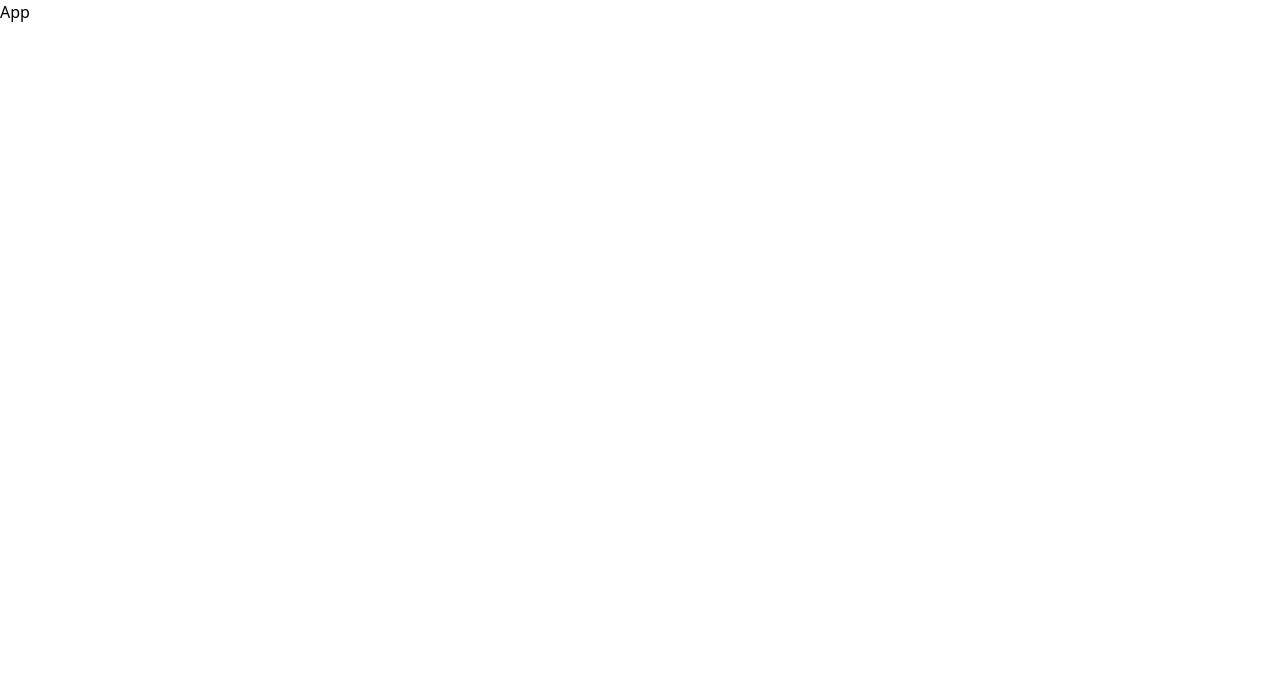
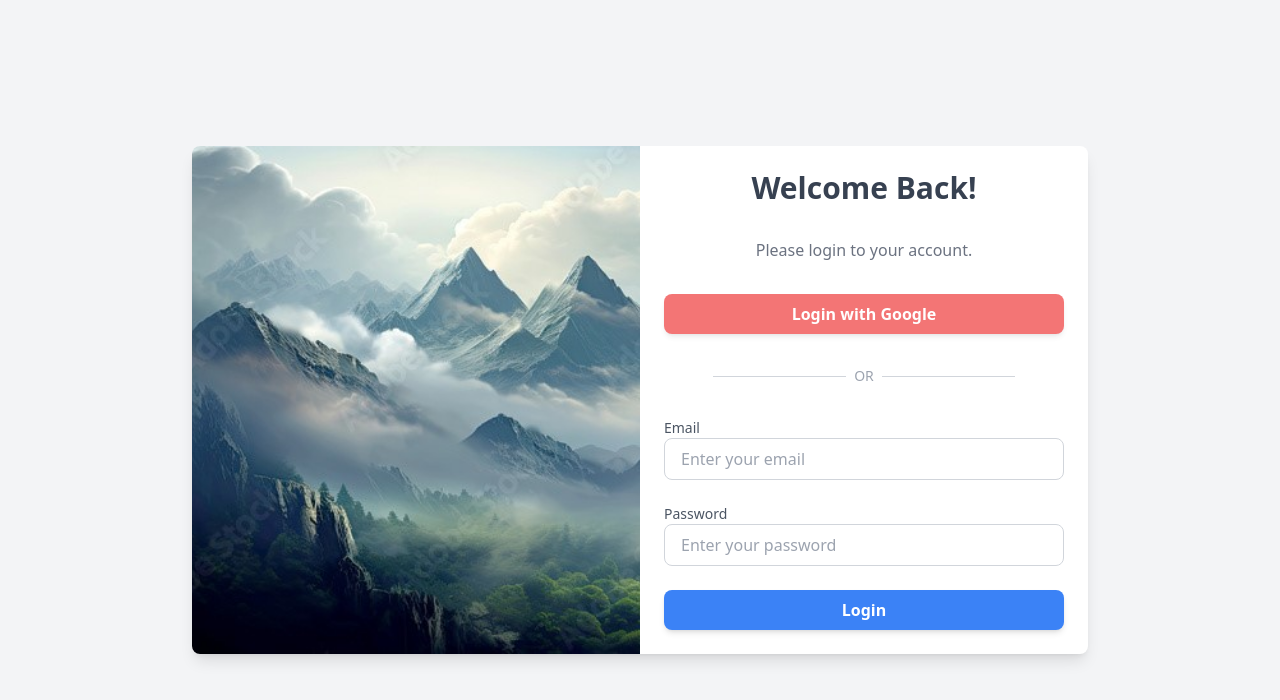
Before and after one commit to Milap-Magar/milexia, a React (Vite) app: page / in a window 1280 px wide. Shown: the top 700 px of the page. Built offline with nearby package versions, Linux system fonts and the light colour scheme.

Commit message:
Login page done

```diff
--- /dev/null
+++ b/Secret/secret1.json
@@ -0,0 +1 @@
+{"web":{"client_id":"64214765277-klmuuckqrks29b6uv7rsb5t97amjrm96.apps.googleusercontent.com","project_id":"chat-mi-13b22","auth_uri":"https://accounts.google.com/o/oauth2/auth","token_uri":"https://oauth2.googleapis.com/token","auth_provider_x509_cert_url":"https://www.googleapis.com/oauth2/v1/certs","client_secret":"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","redirect_uris":["http://localhost:5173/success","http://localhost:5173/failure"],"javascript_origins":["http://localhost:5173"]}}
--- a/package.json
+++ b/package.json
@@ -14,7 +14,8 @@
     "appwrite": "^16.0.2",
     "axios": "^1.7.7",
     "react": "^18.3.1",
-    "react-dom": "^18.3.1"
+    "react-dom": "^18.3.1",
+    "react-router-dom": "^6.27.0"
   },
   "devDependencies": {
     "@eslint/js": "^9.13.0",
--- a/src/App.tsx
+++ b/src/App.tsx
@@ -1,8 +1,18 @@
+import { Failure, Login, Success } from "./pages";
+import { BrowserRouter as Router, Routes, Route } from "react-router-dom";
 
 const App = () => {
   return (
-    <div>App</div>
-  )
-}
+    <>
+      <Router>
+        <Routes>
+          <Route path="/" element={<Login />} />
+          <Route path="/success" element={<Success />} />
+          <Route path="/failure" element={<Failure />} />
+        </Routes>
+      </Router>
+    </>
+  );
+};
 
-export default App
+export default App;
--- /dev/null
+++ b/src/pages/Failure.tsx
@@ -0,0 +1,8 @@
+
+const Failure = () => {
+  return (
+    <div>Failure</div>
+  )
+}
+
+export default Failure
--- a/src/pages/Login/Login.tsx
+++ b/src/pages/Login/Login.tsx
@@ -1,13 +1,77 @@
-import { account } from "../../service/appwrite"
+import { OAuthProvider } from "appwrite";
+import { account } from "../../service/appwrite";
+import bg from "../../assets/bg.jpg";
 
+const Login = () => {
+  const handleGoogleLogin = () => {
+    account.createOAuth2Session(
+      "google" as OAuthProvider,
+      "http://localhost:5173/success",
+      "http://localhost:5173/failure"
+    );
+  };
 
-const Login = async() => {
-     const  handleLogin =  () => {
+  return (
+    <div className="flex min-h-screen items-center justify-center bg-gray-100">
+      <div className="flex flex-col-reverse md:flex-row w-full max-w-4xl shadow-lg bg-white rounded-lg overflow-hidden">
+        <div className="hidden md:block md:w-1/2">
+          <img
+            src={bg}
+            alt="Login Illustration"
+            className="w-full h-full object-cover"
+          />
+        </div>
+        <div className="w-full md:w-1/2 p-6 space-y-8">
+          <h2 className="text-3xl font-semibold text-center text-gray-700 animate-fade-in">
+            Welcome Back!
+          </h2>
+          <p className="text-center text-gray-500">
+            Please login to your account.
+          </p>
 
-    }
-  return (
-    <div>Login</div>
-  )
-}
+          <button
+            onClick={handleGoogleLogin}
+            className="w-full py-2 px-4 bg-red-500 text-white rounded-lg font-bold shadow-md hover:bg-red-600 transition-colors animate-pulse"
+          >
+            Login with Google
+          </button>
 
-export default Login
+          {/* Divider */}
+          <div className="flex items-center justify-center space-x-2">
+            <hr className="w-1/3 border-gray-300" />
+            <p className="text-sm text-gray-400">OR</p>
+            <hr className="w-1/3 border-gray-300" />
+          </div>
+
+          <form className="space-y-6">
+            <div>
+              <label className="block text-sm text-gray-600">Email</label>
+              <input
+                type="email"
+                className="w-full px-4 py-2 border border-gray-300 rounded-lg focus:outline-none focus:ring-2 focus:ring-blue-500"
+                placeholder="Enter your email"
+              />
+            </div>
+            <div>
+              <label className="block text-sm text-gray-600">Password</label>
+              <input
+                type="password"
+                className="w-full px-4 py-2 border border-gray-300 rounded-lg focus:outline-none focus:ring-2 focus:ring-blue-500"
+                placeholder="Enter your password"
+              />
+            </div>
+
+            <button
+              type="submit"
+              className="w-full py-2 px-4 bg-blue-500 text-white rounded-lg font-bold shadow-md hover:bg-blue-600 transition-colors animate-fade-in"
+            >
+              Login
+            </button>
+          </form>
+        </div>
+      </div>
+    </div>
+  );
+};
+
+export default Login;
--- /dev/null
+++ b/src/pages/Success.tsx
@@ -0,0 +1,8 @@
+
+const Success = () => {
+  return (
+    <div>Success</div>
+  )
+}
+
+export default Success
--- a/src/pages/index.ts
+++ b/src/pages/index.ts
@@ -1 +1,3 @@
 export { default as Login } from "./Login/Login";
+export { default as Success } from "./Success";
+export { default as Failure } from "./Failure";
```
Also changed, not shown: src/assets/bg.jpg (added), 1 other file (tests, documents, lock files or other folders).
